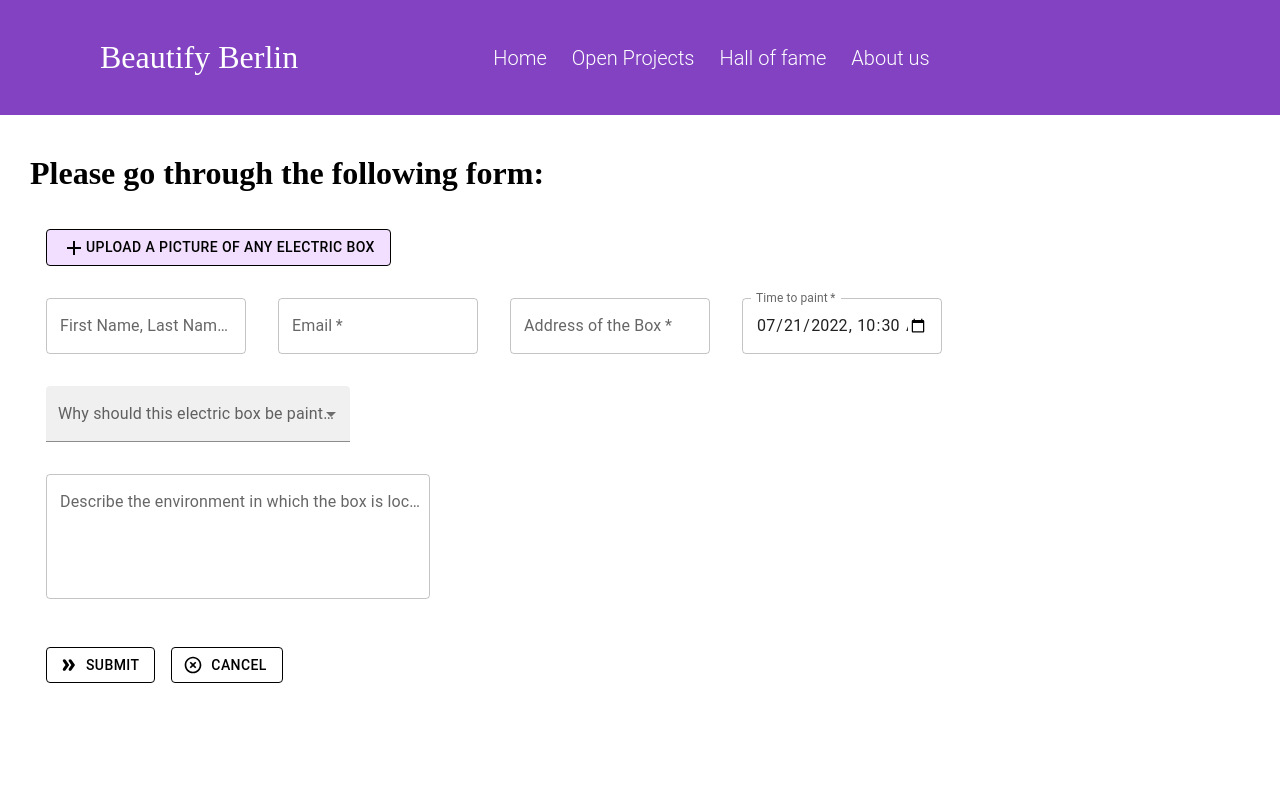
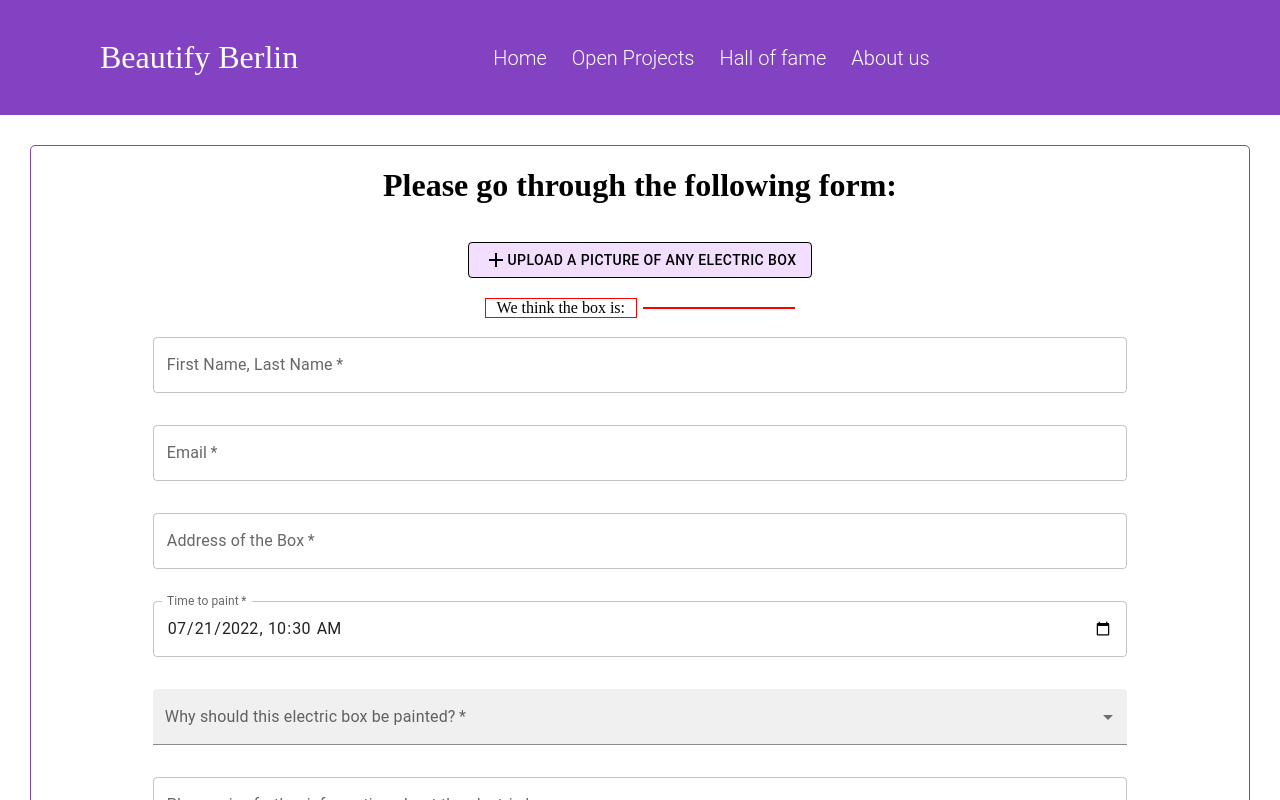
Before and after one commit to TechLabs-Berlin/st22-beautify-berlin, a React (Create React App) app in the folder beautifyberlin/: page / in a window 1280 px wide. Shown: the top 800 px of the page. Built offline with nearby package versions, Linux system fonts and the light colour scheme.

Commit message:
axios implement for AI

```diff
--- a/beautifyberlin/package.json
+++ b/beautifyberlin/package.json
@@ -11,6 +11,7 @@
     "@testing-library/jest-dom": "^5.16.4",
     "@testing-library/react": "^13.3.0",
     "@testing-library/user-event": "^13.5.0",
+    "axios": "^0.27.2",
     "react": "^18.2.0",
     "react-dom": "^18.2.0",
     "react-scripts": "5.0.1",
--- a/beautifyberlin/src/components/emptytext/textfield.js
+++ b/beautifyberlin/src/components/emptytext/textfield.js
@@ -39,7 +39,7 @@ export default function Emptyfield() {
           sx={{
             "& .MuiTextField-root": {
               m: 2,
-              width: "25ch",
+              width: "80%",
             },
           }}
           noValidate
@@ -77,7 +77,11 @@ export default function Emptyfield() {
               shrink: true,
             }}
           />
-          <FormControl variant="filled" sx={{ m: 2, width: "38ch" }} required>
+          <FormControl
+            variant="filled"
+            sx={{ m: 2, width: "80%", textAlign: "left" }}
+            required
+          >
             <InputLabel id="demo-simple-select-filled-label">
               Why should this electric box be painted?
             </InputLabel>
@@ -96,9 +100,9 @@ export default function Emptyfield() {
           </FormControl>
         </Box>
         <TextField
-          sx={{ m: 2, width: "48ch" }}
+          sx={{ m: 2, width: "80%" }}
           id="outlined-multiline-static"
-          label="Describe the environment in which the box is located"
+          label="Please give further information about the electric box"
           multiline
           rows={4}
           defaultValue=""
--- /dev/null
+++ b/beautifyberlin/src/components/picupload/PicUpload.css
@@ -0,0 +1,10 @@
+.AILine {
+  margin: 0 auto;
+}
+
+.Implement {
+  display: inline-block;
+  border: 1px solid red;
+  margin: 0.2em;
+  width: 150px;
+}
--- a/beautifyberlin/src/components/picupload/PicUpload.js
+++ b/beautifyberlin/src/components/picupload/PicUpload.js
@@ -1,11 +1,27 @@
 import { Button } from "@mui/material";
 import AddIcon from "@mui/icons-material/Add";
 import React from "react";
+import "./PicUpload.css";
+import axios from "axios";
+import { useState } from "react";
 
 export default function PicUpload() {
+  const [quote, setQuote] = useState("");
+  const getQuote = () => {
+    axios
+      .get("https://api.quotable.io/random")
+      .then((res) => {
+        console.log(res.data.content);
+        setQuote(res.data.content);
+      })
+      .catch((err) => {
+        console.log(err);
+      });
+  };
   return (
-    <div>
+    <div className="AILine">
       <Button
+        onChange={getQuote}
         variant="outlined"
         component="label"
         sx={{
@@ -18,6 +34,12 @@ export default function PicUpload() {
         <AddIcon /> Upload a picture of any electric box
         <input type="file" hidden />
       </Button>
+      <div>
+        <div className="Implement">
+          <div>We think the box is:</div>
+        </div>
+        <div className="Implement">{quote ? <div>{quote}</div> : null}</div>
+      </div>
     </div>
   );
 }
--- a/beautifyberlin/src/pages/NewBox/NewBoxes.js
+++ b/beautifyberlin/src/pages/NewBox/NewBoxes.js
@@ -6,7 +6,15 @@ export default function NewBox() {
   return (
     <div>
       <>
-        <div style={{ marginLeft: 30, marginTop: 40 }}>
+        <div
+          style={{
+            margin: 30,
+            display: "block",
+            textAlign: "center",
+            border: "1px solid #8242c2",
+            borderRadius: "5px",
+          }}
+        >
           <h1>Please go through the following form:</h1>
           <PicUpload />
           <Emptyfield />
```
Also changed, not shown: 1 other file (tests, documents, lock files or other folders).
